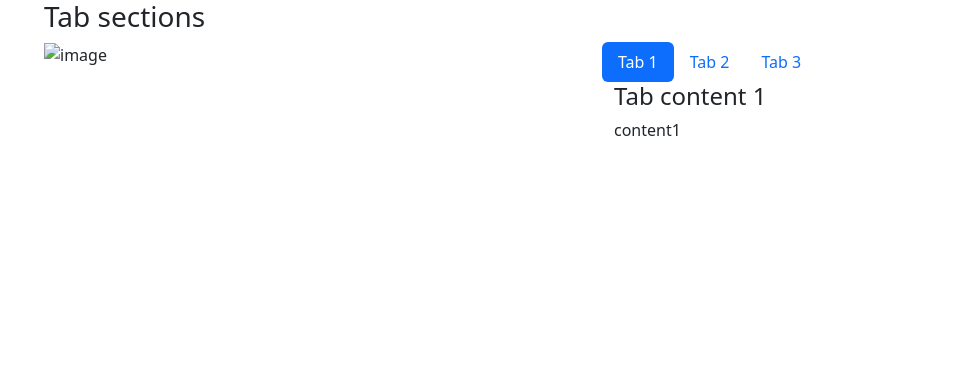
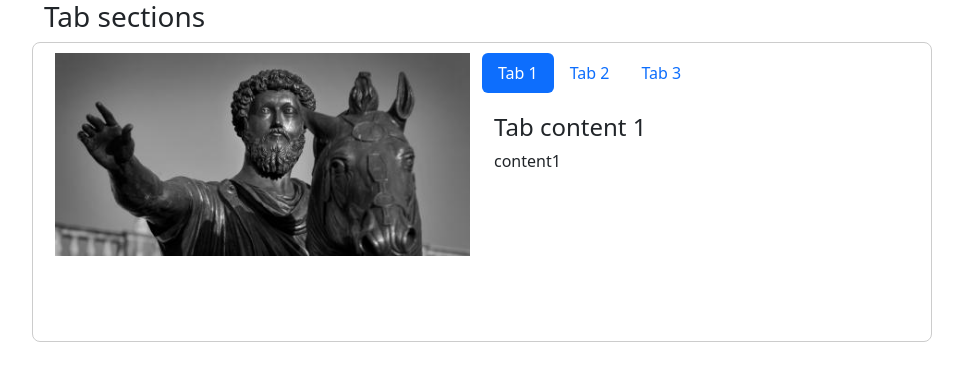
Before and after one commit to angelTCC/JavaScript-projects, a Flask app: page /tabsection in a window 1280 px wide. Shown: the top 381 px of the page, without its empty margins (38-1001 px from the left). Run offline with Flask 3, Linux system fonts and the light colour scheme.

Commit message:
end tabs section in js

```diff
--- a/app/routes.py
+++ b/app/routes.py
@@ -23,3 +23,7 @@ def UserFilter():
 @main.route("/tabsection")
 def TabSection():
     return render_template("TabSection.html")
+
+@main.route("/todolist")
+def ToDoList():
+    return render_template("todolist.html")
--- a/app/templates/TabSection.html
+++ b/app/templates/TabSection.html
@@ -1,4 +1,8 @@
 {% extends 'base.html' %}
+
+{% block title %}
+Tab sections
+{% endblock %}
 
 {% block extra_css %}
 <style>
@@ -8,6 +12,29 @@
     .content.live {
       display: block; /* Show only content with the "live" class */
     }
+    .image {
+        display: none;
+    }
+    .image.live{
+        display: block;
+    }
+    .tabs-container {
+    display: flex;
+    justify-content: center;
+    border: 1px solid #ccc; /* Add border to define the box */
+    padding: 10px;
+    border-radius: 8px;
+    width: 100%; /* Set a specific width, can also use px (e.g., 600px) */
+    max-width: 900px; /* Optional: max width for responsiveness */
+    height: 300px; /* Set a specific height */
+    max-height: 600px; /* Optional: max height for responsiveness */
+    overflow: auto; /* Allows scrolling if content overflows the box */
+}
+
+.tabs {
+    margin-bottom: 20px; /* Space between tabs and content */
+}
+
 </style>
 {% endblock %}
 
@@ -16,17 +43,27 @@
         <div class="row">
             <h3>Tab sections</h3>
         </div>
-        <div class="row">
+        <div class="row tabs-container">
             <!--images-->
+            <div class="col-sm-6 image live">
+                <img src="../static/images/aurelio1.jpeg" alt="image" style="width: 100%; height: auto;"/>
+            </div>
+
+            <div class="col-sm-6 image">
+                <img src="../static/images/aurelio2.jpeg" alt="image" style="width: 100%; height: auto;"/>
+            </div>
+
+            <div class="col-sm-6 image">
+                <img src="../static/images/aurelio3.jpg" alt="image" style="width: 100%; height: auto;"/>
+            </div>
+
+            <!--tabs column-->
             <div class="col-sm-6">
-                <img src="" alt="image"/>
-            </div>
-            <!--tabs-->
-            <div class="col-sm-6">
+                <!--tab title-->
                 <div class="row tabs">
                     <ul class="nav nav-pills">
                         <li class="nav-item">
-                            <a class="nav-link active" aria-current="page" href="#">Tab 1</a>
+                            <a class="nav-link active" href="#">Tab 1</a>
                         </li>
                         <li class="nav-item">
                             <a class="nav-link" href="#">Tab 2</a>
@@ -36,6 +73,7 @@
                         </li>
                     </ul>
                 </div>
+                <!--contents-->
                 <div class="row content live" id="tab1">
                     <h4>Tab content 1</h4>
                     <p>content1</p>
@@ -57,17 +95,24 @@
 <script>
     // Select all nav-link elements
     const navLinks = document.querySelectorAll(".nav-link");
+    const contents = document.querySelectorAll(".content")
+    const images = document.querySelectorAll(".image")
 
     // Add a click event listener to each nav-link
-    navLinks.forEach((link) => {
+    navLinks.forEach((link, index, array) => {
+
         link.addEventListener("click", (e) => {
             e.preventDefault(); // Prevent default behavior of the link
 
             // Remove 'active' class from all nav-links
             navLinks.forEach((item) => item.classList.remove("active"));
+            contents.forEach((content) => content.classList.remove("live"))
+            images.forEach((image)=> image.classList.remove("live"))
 
             // Add 'active' class to the clicked link
             link.classList.add("active");
+            contents[index].classList.add("live")
+            images[index].classList.add("live")
         });
     });
 </script>
```
Also changed, not shown: app/templates/todolist.html (added, +7 -0 lines), README.md.
